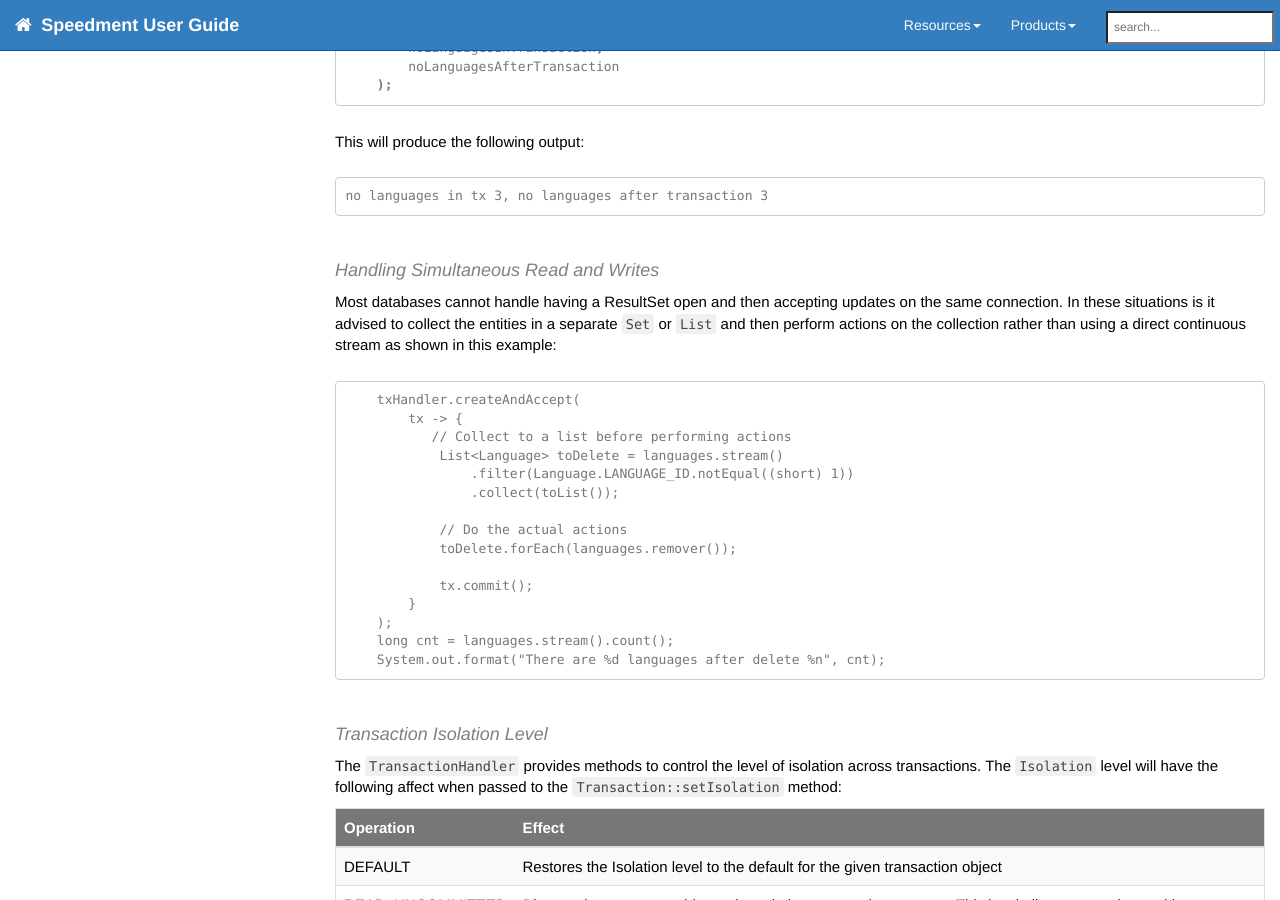
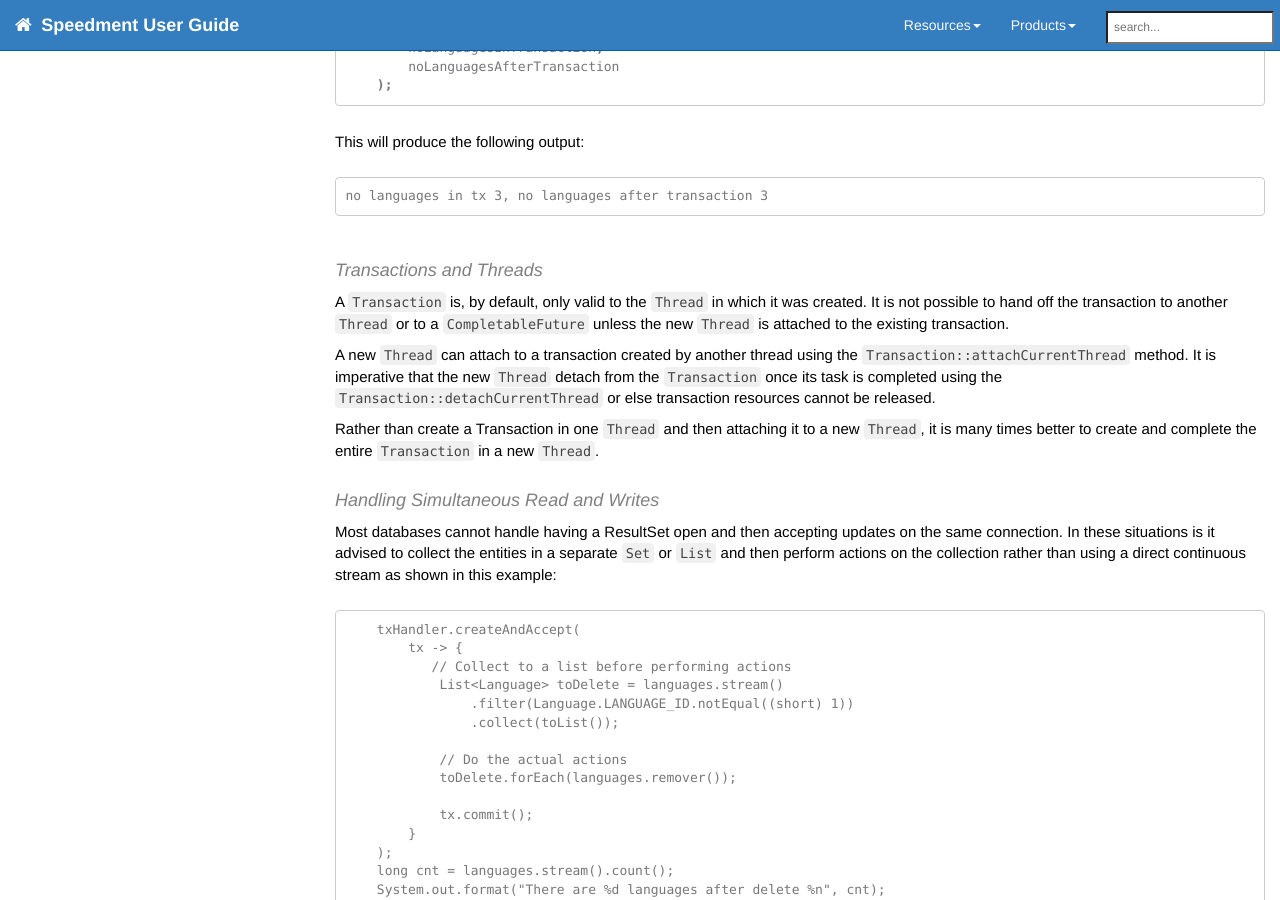
Before and after one commit to speedment/speedment-doc, a Jekyll site: the page built from pages/crud.md, in a window 1280 px wide and 900 px high, scrolled down 7103 px. Built offline with Jekyll 4.4.1, drawn with Linux system fonts in a browser that asks for light colours; nearby versions of some CDN libraries; comment, search, counter and statistics services are not loaded.

Commit message:
Add Transactions and Threads section

````diff
--- a/pages/crud.md
+++ b/pages/crud.md
@@ -327,6 +327,14 @@ This will produce the following output:
 no languages in tx 3, no languages after transaction 3
 ```
 
+#### Transactions and Threads
+A `Transaction` is, by default, only valid to the `Thread` in which it was created. It is not possible to hand off the transaction to another `Thread` or to a `CompletableFuture` unless the new `Thread` is attached to the existing transaction.
+
+A new `Thread` can attach to a transaction created by another thread using the `Transaction::attachCurrentThread` method. It is imperative that the new `Thread` detach from the `Transaction` once its task is completed using the `Transaction::detachCurrentThread` or else transaction resources cannot be released.
+
+Rather than create a Transaction in one `Thread` and then attaching it to a new `Thread`, it is many times better to create and complete the entire `Transaction` in a new `Thread`.
+
+
 #### Handling Simultaneous Read and Writes
 Most databases cannot handle having a ResultSet open and then accepting updates on the same connection. In these situations is it advised to collect the entities in a separate `Set` or `List` and then perform actions on the collection rather than using a direct continuous stream as shown in this example:
 
````
